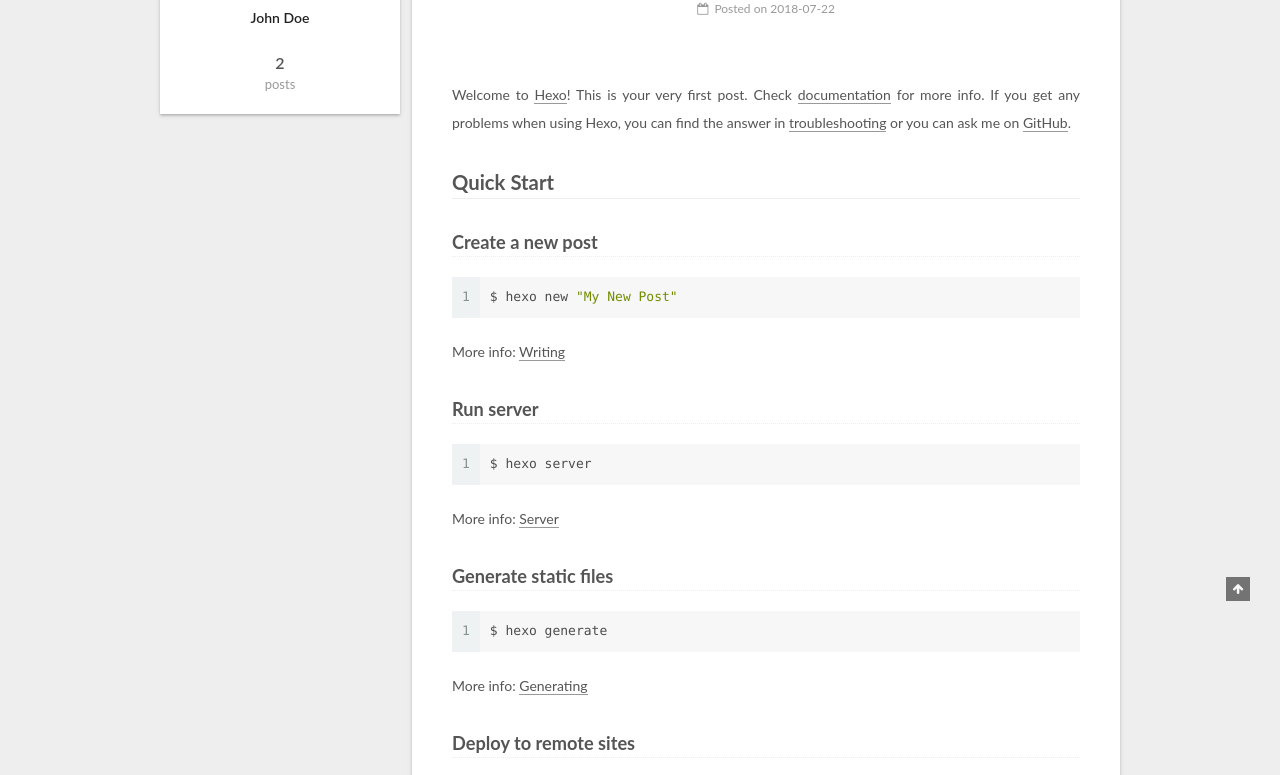
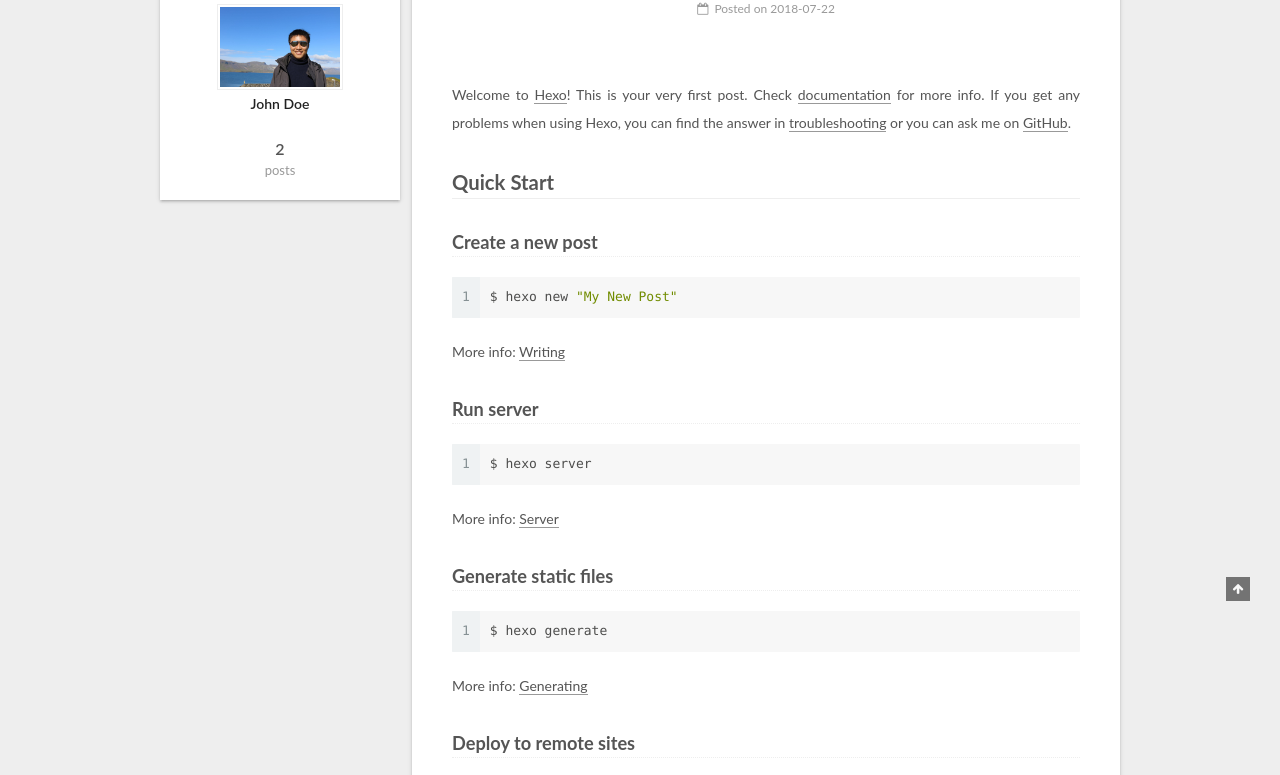
Before and after one commit to thupkucheng/thupkucheng.github.io, a plain HTML site: page index.html in a window 1280 px wide. Shown: the part 299-1074 px from the top of the page. Drawn offline with Linux system fonts and the light colour scheme.

Commit message:
Site updated: 2018-07-22 23:23:43

```diff
--- a/css/main.css
+++ b/css/main.css
@@ -1823,7 +1823,7 @@ pre .javascript .function {
   width: 4px;
   height: 4px;
   border-radius: 50%;
-  background: #03ad7c;
+  background: #d5f5ff;
 }
 .links-of-blogroll {
   font-size: 13px;
--- a/index.html
+++ b/index.html
@@ -254,7 +254,7 @@
     <span hidden itemprop="author" itemscope itemtype="http://schema.org/Person">
       <meta itemprop="name" content="John Doe">
       <meta itemprop="description" content="">
-      <meta itemprop="image" content="/images/avatar.gif">
+      <meta itemprop="image" content="/images/avatar.jpg">
     </span>
 
     <span hidden itemprop="publisher" itemscope itemtype="http://schema.org/Organization">
@@ -373,7 +373,7 @@
     <span hidden itemprop="author" itemscope itemtype="http://schema.org/Person">
       <meta itemprop="name" content="John Doe">
       <meta itemprop="description" content="">
-      <meta itemprop="image" content="/images/avatar.gif">
+      <meta itemprop="image" content="/images/avatar.jpg">
     </span>
 
     <span hidden itemprop="publisher" itemscope itemtype="http://schema.org/Organization">
@@ -517,6 +517,10 @@
       <section class="site-overview-wrap sidebar-panel sidebar-panel-active">
         <div class="site-overview">
           <div class="site-author motion-element" itemprop="author" itemscope itemtype="http://schema.org/Person">
+
+              <img class="site-author-image" itemprop="image"
+                src="/images/avatar.jpg"
+                alt="John Doe" />
 
               <p class="site-author-name" itemprop="name">John Doe</p>
               <p class="site-description motion-element" itemprop="description"></p>
```
Also changed, not shown: 2018/07/22/hello-world/index.html (+5 -1 lines), 2018/07/22/test-my-site/index.html (+5 -1 lines), archives/2018/07/index.html (+4 -0 lines), archives/2018/index.html (+4 -0 lines), archives/index.html (+4 -0 lines), images/avatar.jpg (added).
